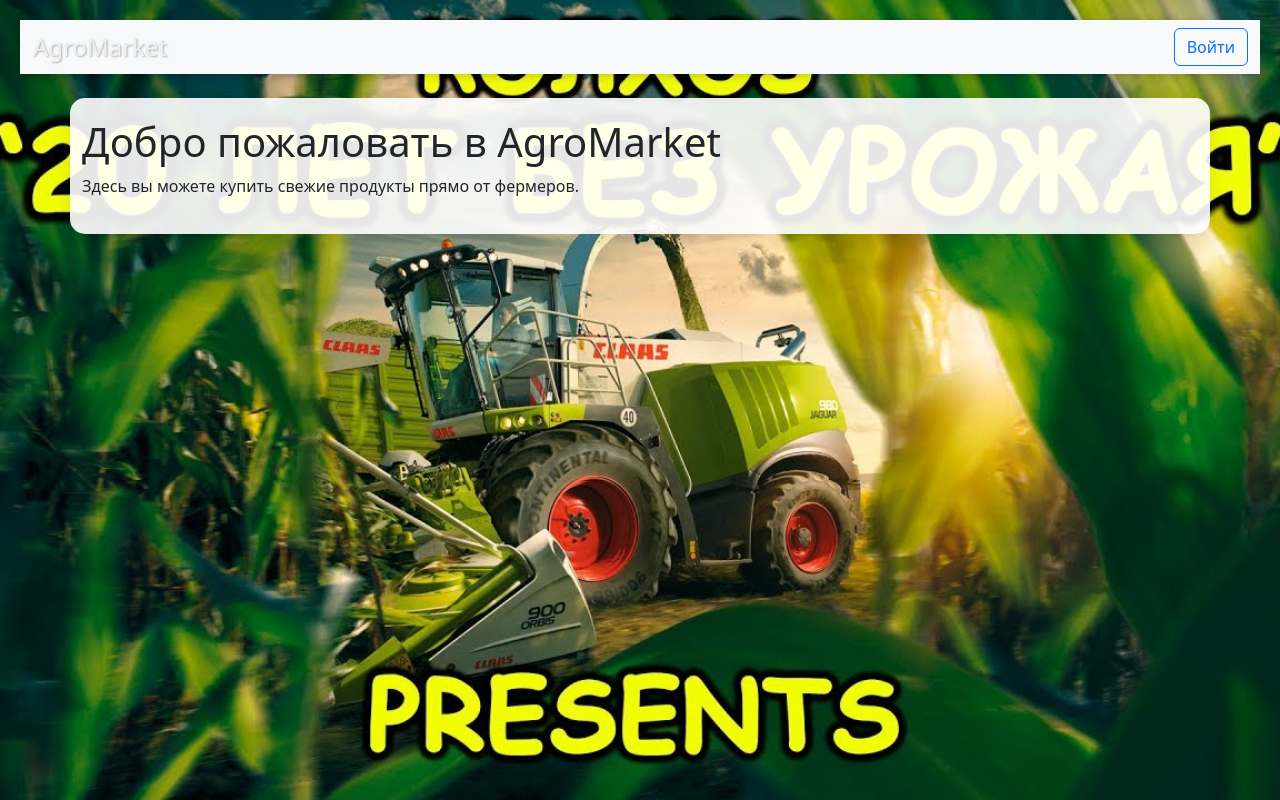
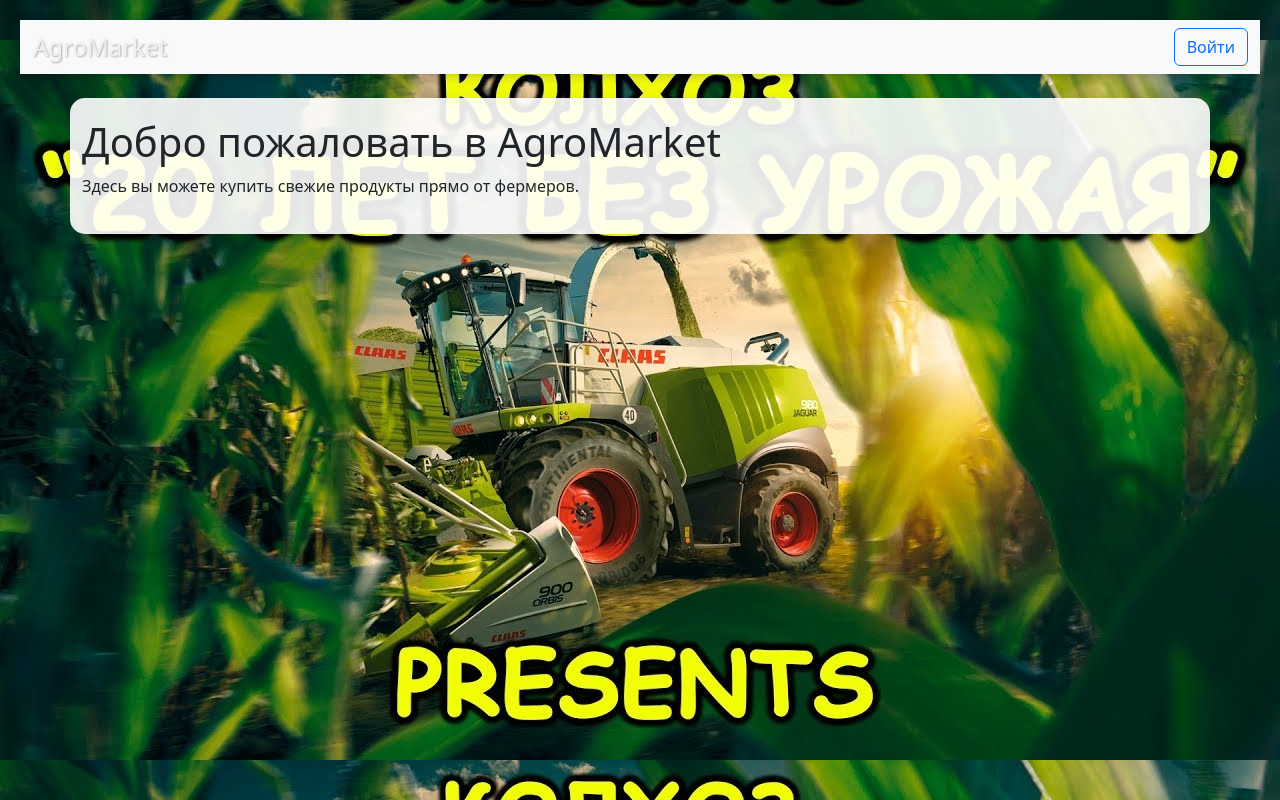
Before and after one commit to Limarz/agromarket-frontend, a React (Create React App) app: page / in a window 1280 px wide. Built offline with nearby package versions, Linux system fonts and the light colour scheme; no server answers.

Commit message:
Fix background.jpg path using relative path in styles.css

```diff
--- a/src/styles.css
+++ b/src/styles.css
@@ -1,8 +1,7 @@
 /* Общие стили */
 body {
   font-family: 'Roboto', sans-serif;
-  background-image: url('/background.jpg');  background-size: cover;
-  background-attachment: fixed;
+  background-image: url('../public/background.jpg');  background-attachment: fixed;
   background-position: center;
   color: #333;
 }
```
